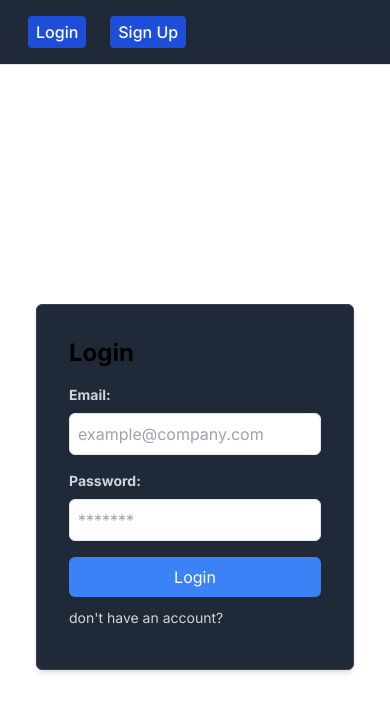
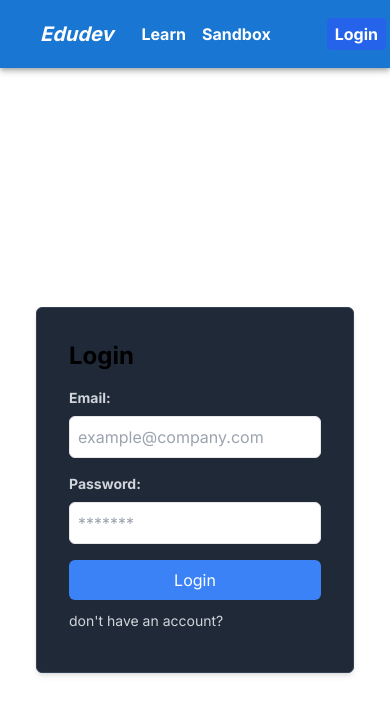
Before and after one commit to moaad-g/EduDev, a Next.js app in the folder edudev/: page /login in a window 390 px wide. Shown: the top 714 px of the page. Built offline with nearby package versions, Linux system fonts and the light colour scheme; no server answers.

Commit message:
added a lot
-logged in context
-sign out button
-logged in alrdy screen

```diff
--- a/edudev/app/globals.css
+++ b/edudev/app/globals.css
@@ -11,12 +11,11 @@
 @media (prefers-color-scheme: dark) {
   :root {
     --foreground-rgb: 255, 255, 255;
-    --background-start-rgb: 50, 50, 50;
-    --background-end-rgb: 50, 50, 50;
+    --background-rgb: 150,150,150;
   }
 }
 
 body {
   color: rgb(var(--foreground-rgb));
-  background: rgb(var(--background-end-rgb));
+  background: rgb(var(--background-rgb));
 }
--- a/edudev/app/layout.js
+++ b/edudev/app/layout.js
@@ -1,16 +1,25 @@
+'use client'
 import Navbar from './../components/navbar';
+import { useSignInWithEmailAndPassword, useAuthState } from 'react-firebase-hooks/auth';
+import { auth } from "@/app/firebase";
 import { Inter } from 'next/font/google'
 import './globals.css'
+import { createContext } from 'react';
 
 const inter = Inter({ subsets: ['latin'] })
+export const AuthContext = createContext();
 
 export default function RootLayout({ children }) {
+  const [user] = useAuthState(auth);
+
   return (
+    <AuthContext.Provider value={user}>
       <html lang="en">
           <body className={inter.className}>
             <div><Navbar /></div>
             <div>{children}</div>
           </body>
       </html>
+    </AuthContext.Provider>
   )
 }
--- a/edudev/app/login/page.js
+++ b/edudev/app/login/page.js
@@ -1,12 +1,14 @@
 'use client'
-import React, { useState } from "react";
-import { useSignInWithEmailAndPassword, useAuthState } from 'react-firebase-hooks/auth';
+import React, { useState , useContext } from "react";
+import { useSignInWithEmailAndPassword } from 'react-firebase-hooks/auth';
 import { auth } from "@/app/firebase";
 import { useRouter } from "next/navigation";
+import { AuthContext } from "@/app/layout";
+
 
 
 const Login = () => {
-  const [user] = useAuthState(auth);
+  const user = useContext(AuthContext)
   const [email, setEmail] = useState("");
   const [password, setPassword] = useState("");
   const [signIn] = useSignInWithEmailAndPassword(auth);
@@ -26,6 +28,7 @@ const Login = () => {
   }
     return (
         <div className="flex items-center justify-center h-screen">
+          {!user && (
             <form className="bg-gray-800 p-8 shadow-md rounded-md border border-slate-700" onSubmit={handleLogin}>
             <h2 className="text-2xl font-bold mb-4">Login</h2>
             <div className="mb-4">
@@ -35,7 +38,7 @@ const Login = () => {
                 <input
                 type="email"
                 id="email"
-                className="w-full p-2 border rounded-md focus:text-black"
+                className="w-full p-2 border rounded-md focus:text-black text-black"
                 placeholder="example@company.com"
                 onChange={(e) => setEmail(e.target.value)}
                 required
@@ -48,7 +51,7 @@ const Login = () => {
                 <input
                 type="password"
                 id="password"
-                className="w-full p-2 border focus:text-black rounded-md"
+                className="w-full p-2 border focus:text-black rounded-md text-black"
                 placeholder="*******"
                 onChange={(e) => setPassword(e.target.value)}
                 required
@@ -64,6 +67,18 @@ const Login = () => {
                 <a href="/sign-up" className="text-gray-300 text-align:center text-sm hover:text-blue-300">don't have an account?</a>
             </div>
             </form>
+          )}
+          {user &&(
+            <div className="border shadow-lg bg-gray-800 rounded items-center p-10">
+              <div>
+                <h2 className="text-2xl font-bold mb-10">Youre Already Logged In</h2>
+              </div>
+              <div className="flex justify-center">
+                <a href="/" class="text-white mx-5 hover:text-blue-300 rounded px-2 py-1 block">Back to Edudev</a>
+                <a href="/" class="text-white mx-5 bg-red-600 hover:text-gray-300 hover:bg-red-700 rounded px-2 py-1 block font-bold">Logout</a>
+              </div>
+            </div>
+          )}
         </div>
         );
     };
--- a/edudev/components/navbar.js
+++ b/edudev/components/navbar.js
@@ -1,25 +1,78 @@
+'use client'
+import AppBar from '@mui/material/AppBar';
+import { useContext, useState } from 'react';
+import { AuthContext } from "@/app/layout";
+import { Toolbar, Typography } from '@mui/material';
+import MenuItem from '@mui/material/MenuItem';
+import Menu from '@mui/material/Menu';
+import IconButton from '@mui/material/IconButton';
+import AccountCircle from '@mui/icons-material/AccountCircle';
+import { signOut } from 'firebase/auth';
+import { auth } from "@/app/firebase";
+
+
+
 export default function Navbar() {
+    const user = useContext(AuthContext);
+    const [accountMenu, setAccountMenu] = useState(false);
+    const [anchorEl, setAnchorEl] = useState();
+    console.log(user);
     return(
-        <div class="bg-gray-800 border-b border-gray-200">
-            <div class="max-w-screen-xl flex flex-wrap items-center justify-between mx-auto p-4">
-                <div class="flex md:order-2 space-x-3 md:space-x-0 rtl:space-x-reverse">
-                    <div class="px-3">
-                        <a href="/login" class="text-white bg-blue-700 hover:bg-blue-800 rounded px-2 py-1 block font-medium">Login</a>
+        <AppBar position='static' className='bg-gray-900'>
+            <Toolbar className='flex justify-between'>
+                <div className='flex flex-row justify-between items-center m-4'>
+                    <a href="/" class="text-white hover:text-gray-300 rounded px-2 py-1 block font-bold text-xl italic">Edudev</a>
+                    <div className='mx-3 flex'>
+                        <a href="/topics" class="text-white hover:text-gray-300 rounded px-2 py-1 block font-bold">Learn</a>
+                        <a href="/sandbox" class="text-white hover:text-gray-300 rounded px-2 py-1 block font-bold">Sandbox</a>
                     </div>
-                    <a href="/sign-up" class="text-white bg-blue-700 hover:bg-blue-800 rounded px-2 py-1 block font-medium">Sign Up</a>
                 </div>
-                <div class="items-center justify-between hidden w-full md:flex md:w-auto md:order-1 bg-transparent">
-                    <ul class="flex flex-col p-4 md:p-0 mt-4 font-medium rounded-lg md:space-x-8 rtl:space-x-reverse md:flex-row md:mt-0">
-                        <li>
-                            <a href="/" class="py-2 px-3 text-white hover:text-blue-500 md:p-0 bg-transparent">EduDev</a>
-                        </li>
-                        <li>
-                            <a href="/topics" class="py-2 px-3 text-white hover:text-blue-500 md:p-0 bg-transparent">Topics</a>
-                        </li>
+                <div>
+                    {user && (
+                        <div>
+                            <IconButton
+                                size="large"
+                                aria-label="open account menu"
+                                aria-controls="appbarMenu"
+                                aria-haspopup="true"
+                                onClick={(e) => setAnchorEl(e.currentTarget)}
+                                color="inherit"
+                                transformOrigin={{
+                                    vertical: 'top',
+                                    horizontal: 'right',
+                                    }}
+                            >
+                                <AccountCircle />
+                            </IconButton>
+                            <Menu
+                                id="appbarMenu"
+                                anchorEl={anchorEl}
+                                anchorOrigin={{
+                                    vertical: 'top',
+                                    horizontal: 'right',
+                                    }}
+                                keepMounted
+                                transformOrigin={{
+                                    vertical: 'top',
+                                    horizontal: 'right',
+                                    }}
+                                open={Boolean(anchorEl)}
+                                onClose={() => setAnchorEl(null)}
+                            >
+                                <MenuItem onClick={() => console.log("wee")}>Profile</MenuItem>
+                                <MenuItem onClick={() => signOut(auth)} className="hover:bg-red-300">Logout</MenuItem>
+                            </Menu>
+                        </div>
+                    )}
+                    {!user &&(
+                        <div>
+                            <a href="/login" class="text-white mx-5 bg-blue-600 hover:text-gray-300 hover:bg-blue-700 rounded px-2 py-1 block font-bold">Login</a>
+                        </div>
 
-                    </ul>
+                    )}
                 </div>
-            </div>
-        </div>
+            </Toolbar>
+        </AppBar>
+
     )
 }
--- a/edudev/package.json
+++ b/edudev/package.json
@@ -12,6 +12,7 @@
     "@emotion/cache": "^11.11.0",
     "@emotion/react": "^11.11.4",
     "@emotion/styled": "^11.11.0",
+    "@mui/icons-material": "^5.15.14",
     "@mui/material": "^5.15.14",
     "@mui/material-nextjs": "^5.15.11",
     "framer-motion": "^11.0.13",
```
Also changed, not shown: 1 other file (tests, documents, lock files or other folders). Lines whose indentation alone changed are shown as unchanged.
